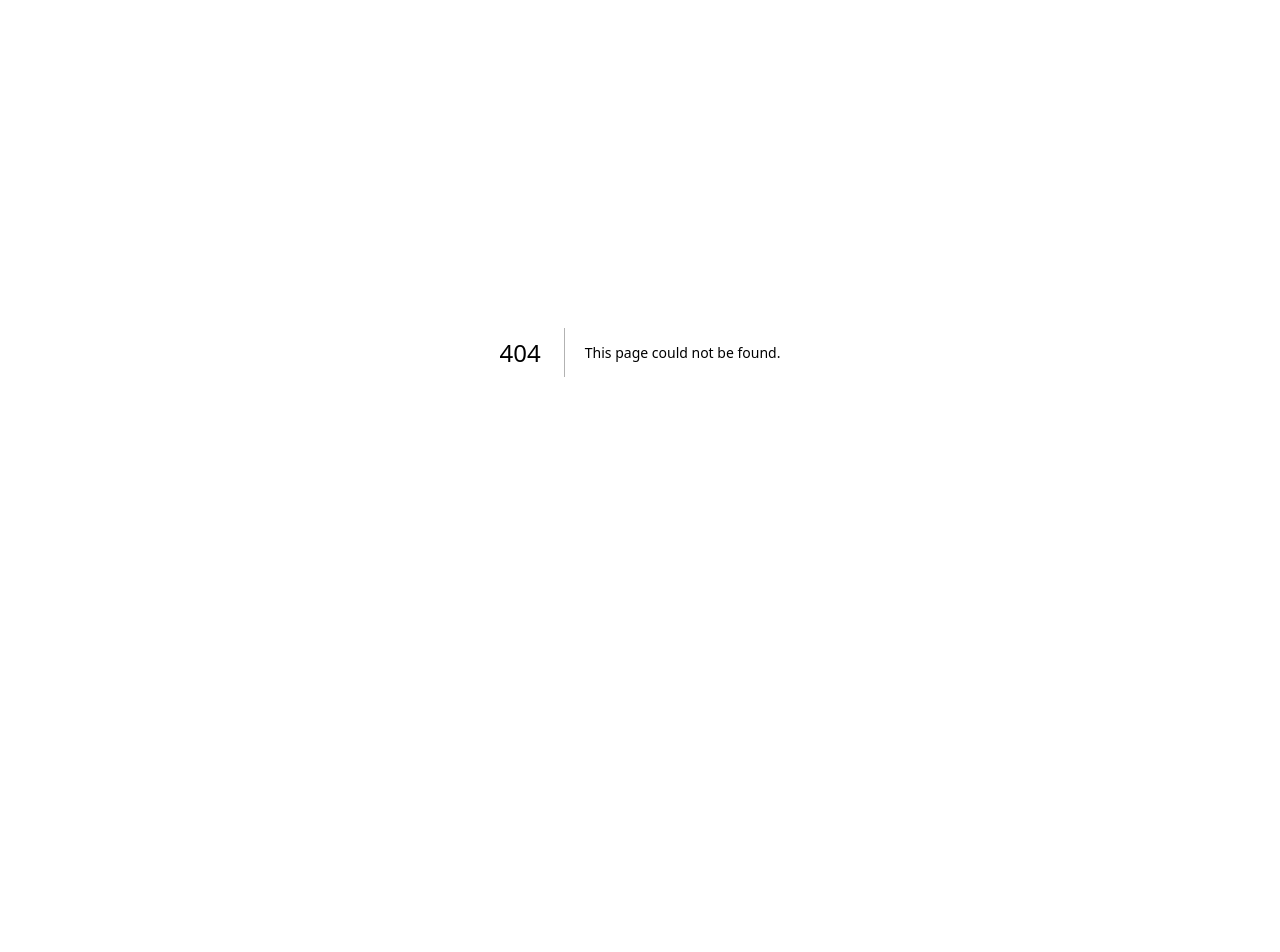
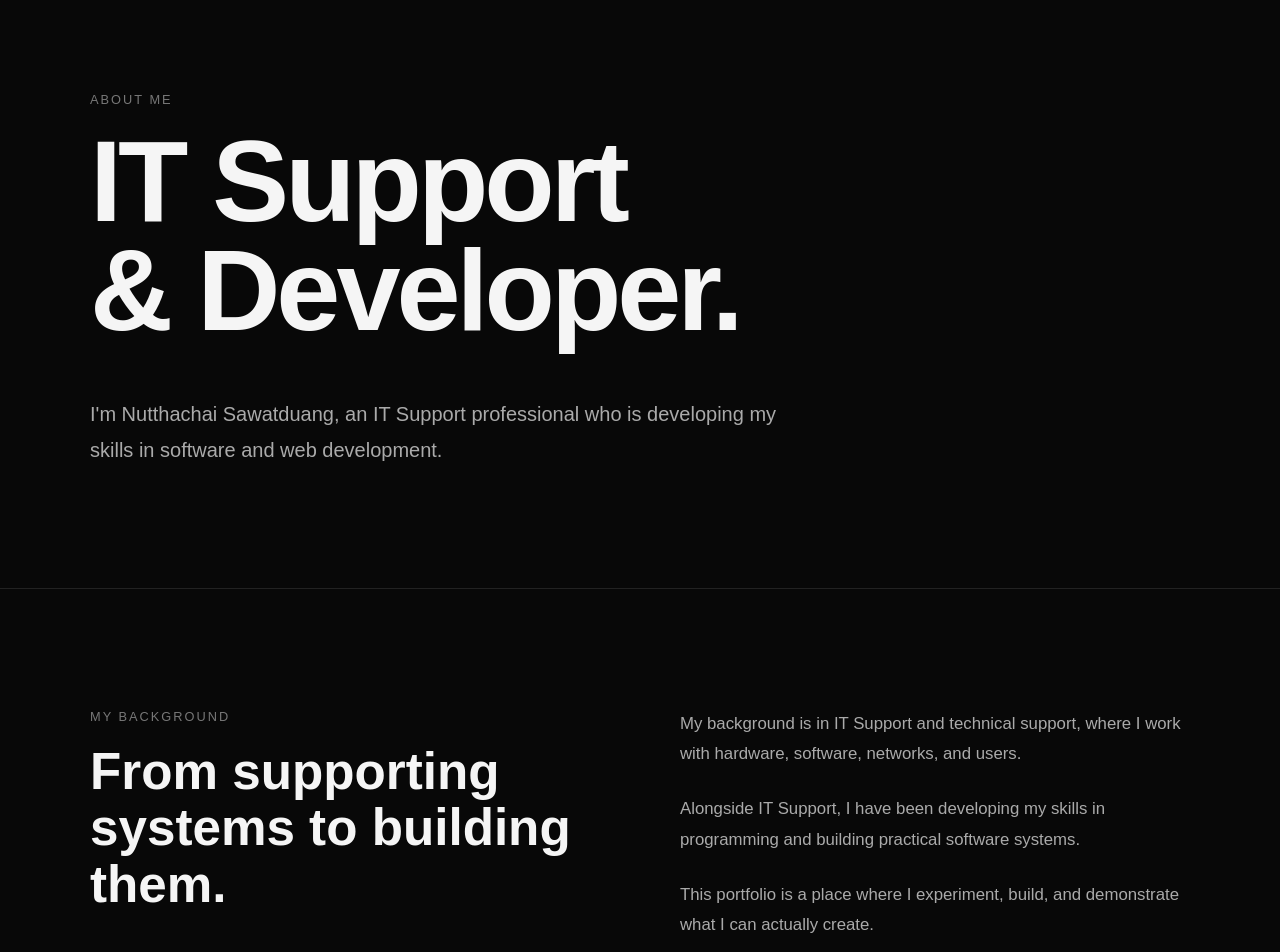
Before and after one commit to minuaftw-cyber/developer-portfolio, a Next.js app: page /about in a window 1280 px wide. Before the commit this address had no page. Shown: the part 120-1072 px from the top of the page. Before the commit the page ends 872 px from the top, so only its background shows below. Built offline with nearby package versions, Linux system fonts and the light colour scheme.

Commit message:
Add about page

```diff
--- /dev/null
+++ b/app/about/page.tsx
@@ -0,0 +1,83 @@
+export default function AboutPage() {
+  return (
+    <main className="about-page">
+      <section className="about-hero">
+        <div className="section-container">
+          <p className="section-label">ABOUT ME</p>
+
+          <h1>
+            IT Support
+            <br />
+            & Developer.
+          </h1>
+
+          <p className="about-intro">
+            I'm Nutthachai Sawatduang, an IT Support professional
+            who is developing my skills in software and web development.
+          </p>
+        </div>
+      </section>
+
+      <section className="about-story">
+        <div className="section-container about-story-grid">
+          <div>
+            <p className="section-label">MY BACKGROUND</p>
+            <h2>From supporting systems to building them.</h2>
+          </div>
+
+          <div className="about-text">
+            <p>
+              My background is in IT Support and technical support,
+              where I work with hardware, software, networks, and users.
+            </p>
+
+            <p>
+              Alongside IT Support, I have been developing my skills
+              in programming and building practical software systems.
+            </p>
+
+            <p>
+              This portfolio is a place where I experiment, build,
+              and demonstrate what I can actually create.
+            </p>
+          </div>
+        </div>
+      </section>
+
+      <section className="about-skills">
+        <div className="section-container">
+          <p className="section-label">WHAT I DO</p>
+
+          <div className="about-skill-grid">
+            <article className="about-skill-card">
+              <span>01</span>
+              <h2>IT Support</h2>
+              <p>
+                Hardware, software, network troubleshooting,
+                user support and system maintenance.
+              </p>
+            </article>
+
+            <article className="about-skill-card">
+              <span>02</span>
+              <h2>Development</h2>
+              <p>
+                Building web applications, business systems,
+                automation tools and interactive software.
+              </p>
+            </article>
+
+            <article className="about-skill-card">
+              <span>03</span>
+              <h2>Systems</h2>
+              <p>
+                Working with Linux, databases, dashboards,
+                POS systems and practical internal tools.
+              </p>
+            </article>
+          </div>
+        </div>
+      </section>
+    </main>
+  );
+}
--- a/app/globals.css
+++ b/app/globals.css
@@ -199,3 +199,103 @@ a {
 .navbar-menu a:hover {
   color: #fff;
 }
+/* ABOUT PAGE */
+
+.about-hero {
+  padding: 140px 0 120px;
+}
+
+.about-hero h1 {
+  font-size: clamp(4rem, 9vw, 8rem);
+  line-height: 0.95;
+  letter-spacing: -4px;
+  margin-bottom: 50px;
+}
+
+.about-intro {
+  max-width: 700px;
+  color: #aaa;
+  font-size: 1.25rem;
+  line-height: 1.8;
+}
+
+.about-story {
+  border-top: 1px solid #222;
+  padding: 120px 0;
+}
+
+.about-story-grid {
+  display: grid;
+  grid-template-columns: 1fr 1fr;
+  gap: 80px;
+}
+
+.about-story h2 {
+  font-size: clamp(2rem, 4vw, 4rem);
+  line-height: 1.1;
+}
+
+.about-text {
+  color: #aaa;
+  line-height: 1.8;
+  font-size: 1.05rem;
+}
+
+.about-text p + p {
+  margin-top: 25px;
+}
+
+.about-skills {
+  border-top: 1px solid #222;
+  padding: 120px 0;
+}
+
+.about-skill-grid {
+  display: grid;
+  grid-template-columns: repeat(3, 1fr);
+  gap: 20px;
+}
+
+.about-skill-card {
+  border: 1px solid #292929;
+  padding: 35px;
+  min-height: 300px;
+}
+
+.about-skill-card span {
+  color: #666;
+  font-size: 0.85rem;
+}
+
+.about-skill-card h2 {
+  margin: 60px 0 20px;
+  font-size: 1.8rem;
+}
+
+.about-skill-card p {
+  color: #999;
+  line-height: 1.7;
+}
+
+@media (max-width: 768px) {
+  .about-hero {
+    padding: 100px 0 80px;
+  }
+
+  .about-hero h1 {
+    letter-spacing: -2px;
+  }
+
+  .about-story-grid,
+  .about-skill-grid {
+    grid-template-columns: 1fr;
+  }
+
+  .about-story {
+    padding: 80px 0;
+  }
+
+  .about-skills {
+    padding: 80px 0;
+  }
+}
```
